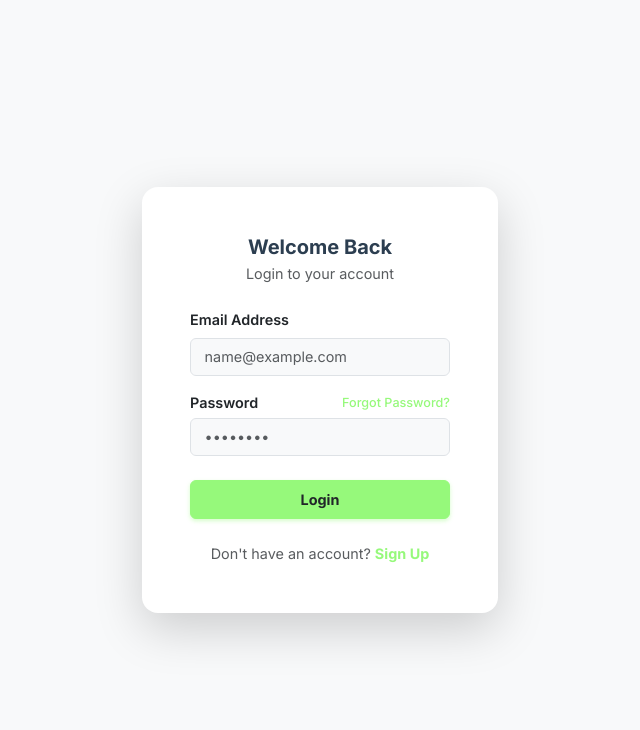
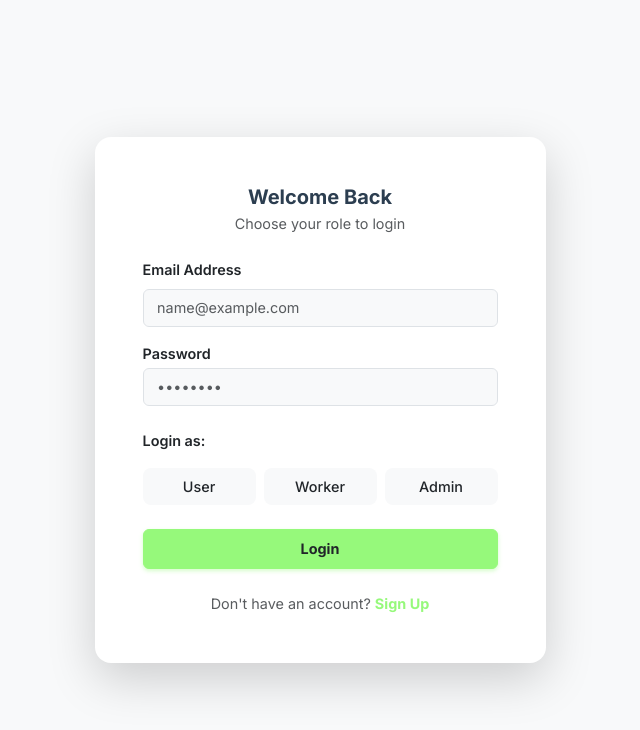
Before and after one commit to penchalavamsic/TaskLink-Copy, a React (Vite) app in the folder frontend/: page /login in a window 1280 px wide. Shown: the top 730 px of the page, without its empty margins (320-960 px from the left). Built offline with nearby package versions, Linux system fonts and the light colour scheme.

Commit message:
established the authentication connection based on role
user, worker, admin based authentication established

```diff
--- a/frontend/src/modules/authentication/Login.jsx
+++ b/frontend/src/modules/authentication/Login.jsx
@@ -1,20 +1,40 @@
-import React from 'react';
-import { Link } from 'react-router-dom';
-import Button from '../../components/Button'; // Assuming Button is in src/components
+import React, { useState } from 'react';
+import { Link, useNavigate } from 'react-router-dom';
+import Button from '../../components/Button';
 
 const Login = () => {
+    const navigate = useNavigate();
+    const [selectedRole, setSelectedRole] = useState(null);
+
+    const handleLogin = (e) => {
+        e.preventDefault();
+        if (selectedRole) {
+            if (selectedRole === 'User') {
+                navigate('/user/dashboard');
+            } else if (selectedRole === 'Admin') {
+                navigate('/admin/dashboard');
+            } else if (selectedRole === 'Worker') {
+                // Placeholder redirect for worker
+                navigate('/user/dashboard'); // Temporary: redirecting to user dashboard as worker module is dummy
+                alert("Redirecting to Worker Module (Dummy)...");
+            }
+        } else {
+            alert("Please select a role to login.");
+        }
+    };
+
     return (
         <div className="d-flex align-items-center justify-content-center min-vh-100 bg-light">
             <div className="container">
                 <div className="row justify-content-center">
-                    <div className="col-md-5 col-lg-4">
+                    <div className="col-md-6 col-lg-5">
                         <div className="card border-0 shadow-lg rounded-4 overflow-hidden">
                             <div className="card-body p-5">
                                 <div className="text-center mb-4">
                                     <h3 className="fw-bold mb-1">Welcome Back</h3>
-                                    <p className="text-muted">Login to your account</p>
+                                    <p className="text-muted">Choose your role to login</p>
                                 </div>
-                                <form>
+                                <form onSubmit={handleLogin}>
                                     <div className="mb-3">
                                         <label htmlFor="email" className="form-label fw-semibold">Email Address</label>
                                         <input type="email" className="form-control bg-light" id="email" placeholder="name@example.com" />
@@ -22,12 +42,30 @@ const Login = () => {
                                     <div className="mb-4">
                                         <div className="d-flex justify-content-between align-items-center mb-1">
                                             <label htmlFor="password" className="form-label fw-semibold mb-0">Password</label>
-                                            <Link to="/forgot-password" className="small text-decoration-none text-primary fw-medium">Forgot Password?</Link>
                                         </div>
                                         <input type="password" className="form-control bg-light" id="password" placeholder="••••••••" />
                                     </div>
+
+                                    <div className="mb-4">
+                                        <label className="form-label fw-semibold d-block mb-3">Login as:</label>
+                                        <div className="row g-2">
+                                            {['User', 'Worker', 'Admin'].map((role) => (
+                                                <div className="col-4" key={role}>
+                                                    <button
+                                                        type="button"
+                                                        className={`btn w-100 py-2 fw-medium ${selectedRole === role ? 'btn-dark' : 'btn-outline-secondary border-0 bg-light text-dark'}`}
+                                                        style={{ borderRadius: '0.5rem', transition: 'all 0.2s' }}
+                                                        onClick={() => setSelectedRole(role)}
+                                                    >
+                                                        {role}
+                                                    </button>
+                                                </div>
+                                            ))}
+                                        </div>
+                                    </div>
+
                                     <div className="d-grid mb-4">
-                                        <Button type="button" variant="primary" className="py-2 fw-bold text-dark">
+                                        <Button type="submit" variant="primary" className="py-2 fw-bold text-dark">
                                             Login
                                         </Button>
                                     </div>
```
